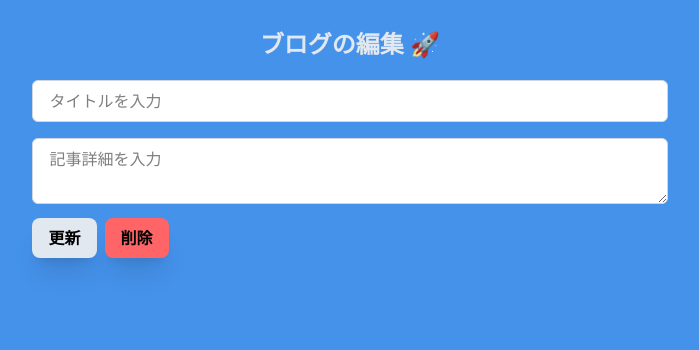
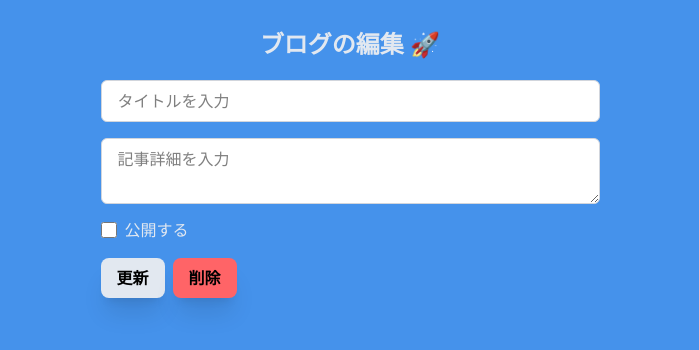
Before and after one commit to Gingyer/fsBlog, a Next.js app: page /blog/edit/1 in a window 1280 px wide. Shown: the top 350 px of the page, without its empty margins (290-989 px from the left). Built offline with nearby package versions, Linux system fonts and the light colour scheme; no server answers; the database is empty.

Commit message:
編集時の反映の鈍足に取り組み中

```diff
--- a/app/api/blog/[id]/route.ts
+++ b/app/api/blog/[id]/route.ts
@@ -35,13 +35,23 @@ export const PUT = async (req: Request, RES:NextResponse) =>{
     try{
         //idを取得するために、blogを切る。[1]をidに入れる。
         const id: number = parseInt(req.url.split("/blog/")[1]);
-        const {title, description} = await req.json();
+        const {title, description, published} = await req.json();
         await main();
 
         //接続が成功したら、idの記事を編集する。
         //Post(schema.prisma)を呼び出す↓
+        //更新するデータを準備する（タイトルと説明は必ず更新）
+        const updateData: {title: string, description: string, published?: boolean} = {
+            title,
+            description,
+        };
+        //publishedが送られてきた場合だけ、公開状態を更新する
+        if (published !== undefined) {
+            updateData.published = published;
+        }
+
         const posts = await prisma.post.update({
-            data: {title, description},
+            data: updateData,
             where: {id},
         });
         //postを全て取得できたら、200(正常終了)をつけて、実行結果をJSONファイルにまとめて送る。
--- a/app/api/blog/route.ts
+++ b/app/api/blog/route.ts
@@ -20,9 +20,12 @@ export async function main(){
 export const GET = async (req: Request, RES:NextResponse) =>{
     try{
         await main();
-        //接続が成功したら、全記事(findMany)を取得する
+        //接続が成功したら、公開済みの記事(findMany)を取得する
         //Post(schema.prisma)を呼び出す↓　　await:処理が終わるまでこの関数だけ止める。
-        const posts = await prisma.post.findMany();
+        //published: true の記事だけを取得
+        const posts = await prisma.post.findMany({
+            where: { published: true }
+        });
         //postを全て取得できたら、200(正常終了)をつけて、実行結果をJSONファイルにまとめて送る。
         return NextResponse.json({message:"Success", posts}, {status:200});
 
@@ -40,13 +43,21 @@ export const GET = async (req: Request, RES:NextResponse) =>{
 //リクエスト(req)とレスポンス(res)を型指定で受け取る。
 export const POST = async (req: Request, RES:NextResponse) =>{
     try{
-        //reqからjson形式で、title, descriptionを取り出す。
-        const {title, description} = await req.json();
+        //reqからjson形式で、title, description, publishedを取り出す。
+        const {title, description, published} = await req.json();
 
         await main();
-        //接続が成功したら、reqにあるtitle, descriptionをデータベースに入れる
+        //接続が成功したら、reqにあるtitle, description, publishedをデータベースに入れる
+
+        //非公開・公開がnullにならないようにする。
+        let publishedValue = false;
+        if (published !== undefined && published !== null) {
+            publishedValue = published;
+        }
+
         //Post(schema.prisma)を呼び出す↓
-        const post = await prisma.post.create({data:{title, description}});
+        //publishedが送られてきた場合はその値を使い、送られてこなかった場合はfalseを使う
+        const post = await prisma.post.create({data:{title, description, published: publishedValue}});
         //postを全て取得できたら、200(正常終了)をつけて、実行結果をJSONファイルにまとめて送る。
         return NextResponse.json({message:"Success", post}, {status:200});
 
--- a/app/blog/add/page.tsx
+++ b/app/blog/add/page.tsx
@@ -80,7 +80,7 @@ return (
                             />
                             <label htmlFor="publish-checkbox" className="text-slate-200 cursor-pointer">
                                 公開する
-                            </label>_
+                            </label>
                         </div>
 
                         <button className="font-semibold px-4 py-2 shadow-xl bg-slate-200 rounded-lg m-auto hover:bg-slate-100">
--- a/app/blog/edit/[id]/page.tsx
+++ b/app/blog/edit/[id]/page.tsx
@@ -1,12 +1,13 @@
 "use client";
 import { useRouter } from "next/navigation";
-import React, { useRef, use, useEffect} from "react";
+import React, { useRef, use, useEffect, useState} from "react";
 import toast from "react-hot-toast";
 
 //サーバーに送る形式
 const editBlog = async (
     title:string|undefined,
     description:string|undefined,
+    published:boolean,
     id:number
 ) => {
   const res = await fetch(`http://localhost:3000/api/blog/${id}`,{
@@ -17,7 +18,7 @@ const editBlog = async (
         "Content-Type":"application/json",
     },
     //テキストに変換
-    body: JSON.stringify({title,description,id}),
+    body: JSON.stringify({title,description,published,id}),
   });
   //サーバーから返ってきた生の通信データ
   return res.json();
@@ -64,6 +65,7 @@ const EditPost = ({params}: {params:Promise<{id:number}>}) => {
   // endregoin
   const titleRef = useRef<HTMLInputElement|null>(null);
   const descriptionRef = useRef<HTMLTextAreaElement|null>(null);
+  const [published, setIsPublished] = useState<boolean>(false);
 
 
   //送信ボタンが押されたら、
@@ -76,6 +78,7 @@ const EditPost = ({params}: {params:Promise<{id:number}>}) => {
       await editBlog(
         titleRef.current?.value,
         descriptionRef.current?.value,
+        published,
         Number(id)
       );
 
@@ -104,6 +107,8 @@ const EditPost = ({params}: {params:Promise<{id:number}>}) => {
         //タイトルと説明のデータを書き換える
         titleRef.current.value = data.title;
         descriptionRef.current.value = data.description;
+        //公開状態も反映
+        setIsPublished(data.published ?? false);
       }
     }).catch(err=>{
       toast.error("エラーが発生しました。",{id:"1"});
@@ -125,6 +130,21 @@ const EditPost = ({params}: {params:Promise<{id:number}>}) => {
           placeholder="記事詳細を入力"
           className="rounded-md px-4 py-2 w-full my-2 bg-white border border-gray-300"
         ></textarea>
+
+        {/* 公開設定のUI */}
+        <div className="flex items-center gap-2 mb-4">
+          <input
+            id="publish-checkbox-edit"
+            type="checkbox"
+            checked={published}
+            onChange={(e) => setIsPublished(e.target.checked)}
+            className="w-4 h-4 cursor-pointer"
+          />
+          <label htmlFor="publish-checkbox-edit" className="text-slate-200 cursor-pointer">
+            公開する
+          </label>
+        </div>
+
         <button className="font-semibold px-4 py-2 shadow-xl bg-slate-200 rounded-lg m-auto hover:bg-slate-100">
           更新
         </button>
--- a/app/page.tsx
+++ b/app/page.tsx
@@ -10,13 +10,13 @@ async function fetchAllBlogs() {
     cache: "no-store",
   });
 
-  // 修正2: 変数名を date ではなく data に変更（わかりやすくするため）
+  //Json形式でデータを取得
   const data = await res.json();
 
-  // ★重要: ここでターミナルに何が出るか確認してください
+  //ここでターミナルに何が出るか確認してください
   console.log("APIからの返事:", data);
 
-  // もしAPI側でエラーが起きていたら、postsは存在しないので空配列を返す
+  //もしAPI側でエラーが起きていたら、postsは存在しないので空配列を返す
   if (!data.posts) {
     console.log("記事が見つかりませんでした、またはエラーです。");
     return [];
@@ -32,7 +32,7 @@ export default async function Home() {
     <main className="w-full h-full">
       <div className="md:w-2/4 sm:w-3/4 m-auto p-4 my-5 rounded-lg bg-blue-900 drop-shadow-xl">
         <h1 className="text-slate-200 text-center text-2xl font-extrabold">
-          Full Stack Blog 📝
+         Pre-Practicum Preparation Blog
         </h1>
       </div>
 
--- a/app/types.ts
+++ b/app/types.ts
@@ -3,4 +3,5 @@ export type PostType ={
     title: string;
     description: string;
     date: string;
+    published: boolean;
 };
```
Also changed, not shown: gitmemo.txt.
